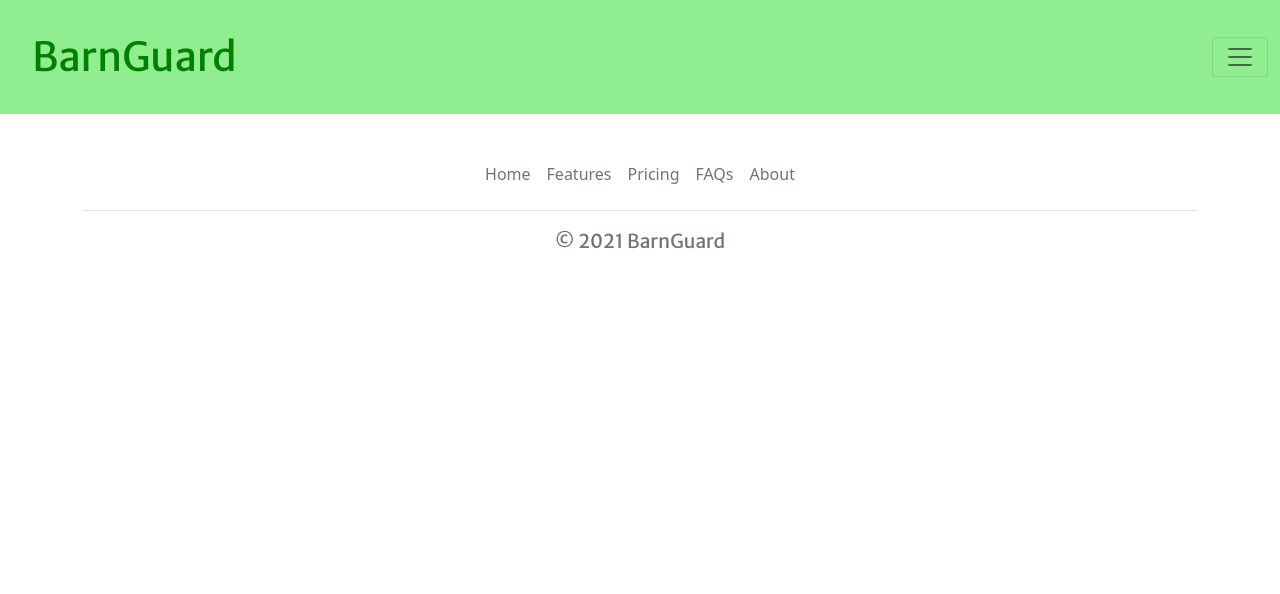
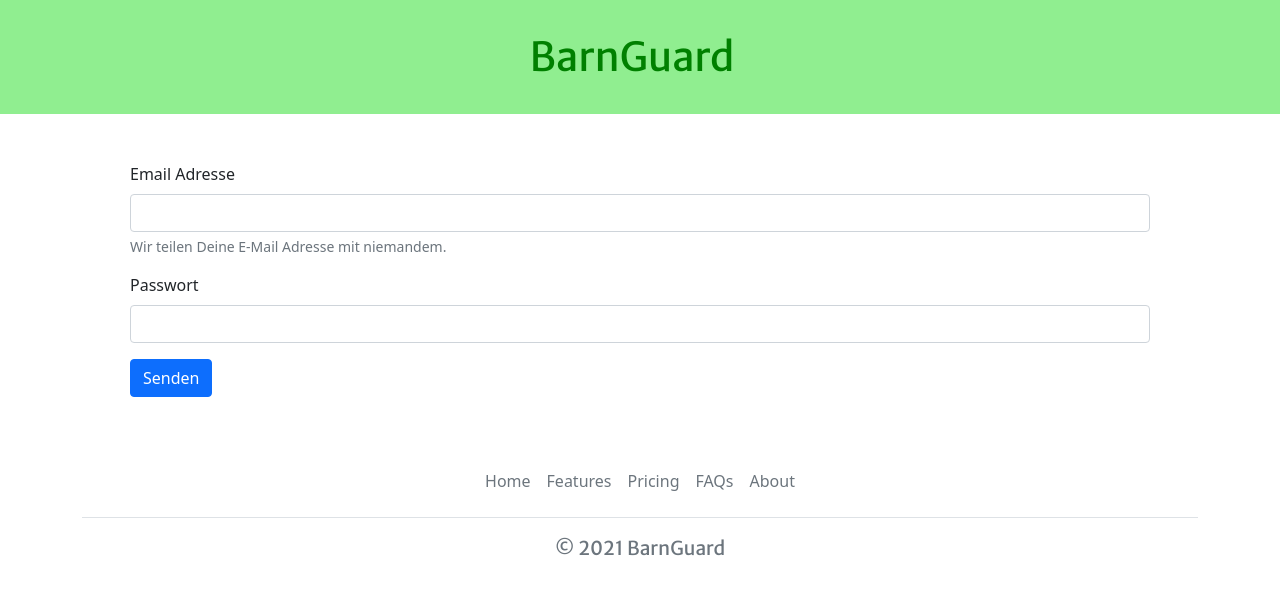
Before and after one commit to Domroon/BarnGuard, a React (Create React App) app: page /videos in a window 1280 px wide. Shown: the top 594 px of the page. Built offline with nearby package versions, Linux system fonts and the light colour scheme; no server answers.

Commit message:
add Register and Login components

```diff
--- a/src/App.js
+++ b/src/App.js
@@ -1,6 +1,10 @@
 import React, { useState, useEffect } from "react"
 
-import Home from "./components/Home"
+import Videos from "./components/Videos"
+import Login from "./components/Login"
+import Register from "./components/Register"
+import ReducedHeader from "./components/ReducedHeader"
+import Footer from "./components/Footer"
 
 function App() {
   const [selectedDate, handleDateChange] = useState(new Date())
@@ -17,7 +21,13 @@ function App() {
       })
   }, [])
 
-  return <Home />
+  return (
+    <>
+      <ReducedHeader />
+      <Login />
+      <Footer />
+    </>
+  )
 }
 
 export default App
--- a/src/components/Home.js
+++ /dev/null
@@ -1,19 +0,0 @@
-import React from "react"
-import Footer from "./Footer"
-import Header from "./Header"
-
-function Home() {
-  return (
-    <div className="App">
-      <Header />
-      <section class="movie-cards">
-        <div class="container">
-          <div id="app" class="row justify-content-sm-center"></div>
-        </div>
-      </section>
-      <Footer />
-    </div>
-  )
-}
-
-export default Home
--- /dev/null
+++ b/src/components/Login.js
@@ -0,0 +1,32 @@
+import React from "react"
+
+function Login() {
+  return (
+    <section class="login-form">
+      <div class="container">
+        <form class="m-5">
+          <div class="mb-3">
+            <label for="exampleInputEmail1" class="form-label">
+              Email Adresse
+            </label>
+            <input type="email" class="form-control" id="exampleInputEmail1" aria-describedby="emailHelp" required></input>
+            <div id="emailHelp" class="form-text">
+              Wir teilen Deine E-Mail Adresse mit niemandem.
+            </div>
+          </div>
+          <div class="mb-3">
+            <label for="exampleInputPassword1" class="form-label">
+              Passwort
+            </label>
+            <input type="password" class="form-control" id="exampleInputPassword1" required></input>
+          </div>
+          <button type="submit" class="btn btn-primary">
+            Senden
+          </button>
+        </form>
+      </div>
+    </section>
+  )
+}
+
+export default Login
--- /dev/null
+++ b/src/components/ReducedHeader.js
@@ -0,0 +1,71 @@
+import React from "react"
+
+function ReducedHeader() {
+  return (
+    <header>
+      <nav class="navbar navbar-light">
+        <div class="container-fluid">
+          <div class="container-fluid title-center">
+            <div class="navbar-brand" href="#">
+              <h1 class="text-center">BarnGuard</h1>
+            </div>
+
+            <div class="collapse navbar-collapse" id="navbarSupportedContent">
+              <ul class="navbar-nav me-auto mb-2 mb-lg-0">
+                <li class="nav-item">
+                  <a class="nav-link active" aria-current="page" href="#">
+                    Home
+                  </a>
+                </li>
+                <li class="nav-item">
+                  <a class="nav-link" href="#">
+                    Link
+                  </a>
+                </li>
+                <li class="nav-item dropdown">
+                  <a class="nav-link dropdown-toggle" href="#" id="navbarDropdown" role="button" data-bs-toggle="dropdown" aria-expanded="false">
+                    {" "}
+                    Dropdown{" "}
+                  </a>
+                  <ul class="dropdown-menu" aria-labelledby="navbarDropdown">
+                    <li>
+                      <a class="dropdown-item" href="#">
+                        Action
+                      </a>
+                    </li>
+                    <li>
+                      <a class="dropdown-item" href="#">
+                        Another action
+                      </a>
+                    </li>
+                    <li>
+                      <hr class="dropdown-divider" />
+                    </li>
+                    <li>
+                      <a class="dropdown-item" href="#">
+                        Something else here
+                      </a>
+                    </li>
+                  </ul>
+                </li>
+                <li class="nav-item">
+                  <a class="nav-link disabled" href="#" tabindex="-1" aria-disabled="true">
+                    Disabled
+                  </a>
+                </li>
+              </ul>
+              <form class="d-flex">
+                <input class="form-control me-2" type="search" placeholder="Search" aria-label="Search" />
+                <button class="btn btn-outline-success" type="submit">
+                  Search
+                </button>
+              </form>
+            </div>
+          </div>
+        </div>
+      </nav>
+    </header>
+  )
+}
+
+export default ReducedHeader
--- /dev/null
+++ b/src/components/Register.js
@@ -0,0 +1,47 @@
+import React from "react"
+
+function Register() {
+  return (
+    <section class="register-form">
+      <div class="container">
+        <form class="m-5 card p-5">
+          <div class="mb-3">
+            <label for="name" class="form-label">
+              Nickname
+            </label>
+            <input type="text" class="form-control" id="name" aria-describedby="emailHelp" required></input>
+            <div id="emailHelp" class="form-text">
+              Wähle einen Nicknamen
+            </div>
+          </div>
+          <div class="mb-3">
+            <label for="exampleInputEmail1" class="form-label">
+              Email-Adresse
+            </label>
+            <input type="email" class="form-control" id="exampleInputEmail1" aria-describedby="emailHelp" required></input>
+            <div id="emailHelp" class="form-text">
+              Deine Email-Adresse wird nicht weitergegeben.
+            </div>
+          </div>
+          <div class="mb-3">
+            <label for="InputPassword1" class="form-label">
+              Password
+            </label>
+            <input type="password" class="form-control" id="InputPassword1" required></input>
+          </div>
+          <div class="mb-3">
+            <label for="InputPassword2" class="form-label">
+              Password wiederholen
+            </label>
+            <input type="password" class="form-control" id="InputPassword2" required></input>
+          </div>
+          <button type="submit" class="btn btn-primary">
+            Senden
+          </button>
+        </form>
+      </div>
+    </section>
+  )
+}
+
+export default Register
--- /dev/null
+++ b/src/components/Videos.js
@@ -0,0 +1,17 @@
+import React from "react"
+
+function Videos() {
+  return (
+    <div className="App">
+      <section class="movie-cards">
+        <div class="container">
+          <div id="app" class="row justify-content-sm-center">
+            <p>Videos</p>
+          </div>
+        </div>
+      </section>
+    </div>
+  )
+}
+
+export default Videos
--- a/templates/register.html
+++ b/templates/register.html
@@ -6,9 +6,9 @@
     <meta name="viewport" content="width=device-width, initial-scale=1.0" />
     <title>BarnGuard</title>
     <!-- Bootstrap CSS "{{url_for('static', filename='bootstrap.css')}}"-->
-    <link type="text/css" rel="stylesheet" href="../static/bootstrap.css" />
+    <link href="https://cdn.jsdelivr.net/npm/bootstrap@5.1.0/dist/css/bootstrap.min.css" rel="stylesheet" integrity="sha384-KyZXEAg3QhqLMpG8r+8fhAXLRk2vvoC2f3B09zVXn8CA5QIVfZOJ3BCsw2P0p/We" crossorigin="anonymous" />
     <!-- Custom CSS {{url_for('static', filename='style.css')}}-->
-    <link type="text/css" rel="stylesheet" href="../static/style.css" />
+    <link type="text/css" rel="stylesheet" href="../src/style.css" />
     <!-- Font Awesome -->
     <link type="text/css" rel="stylesheet" href="https://cdnjs.cloudflare.com/ajax/libs/font-awesome/5.15.3/css/all.min.css" integrity="sha512-iBBXm8fW90+nuLcSKlbmrPcLa0OT92xO1BIsZ+ywDWZCvqsWgccV3gFoRBv0z+8dLJgyAHIhR35VZc2oM/gI1w==" crossorigin="anonymous" />
   </head>
@@ -77,7 +77,7 @@
     </section>
 
     <!-- Login-Form -->
-    <section class="login-form">
+    <section class="register-form">
         <div class="container">
             <form class="m-5 card p-2">
                 <div class="mb-3">
```
Also changed, not shown: templates/login.html (+4 -4 lines).
